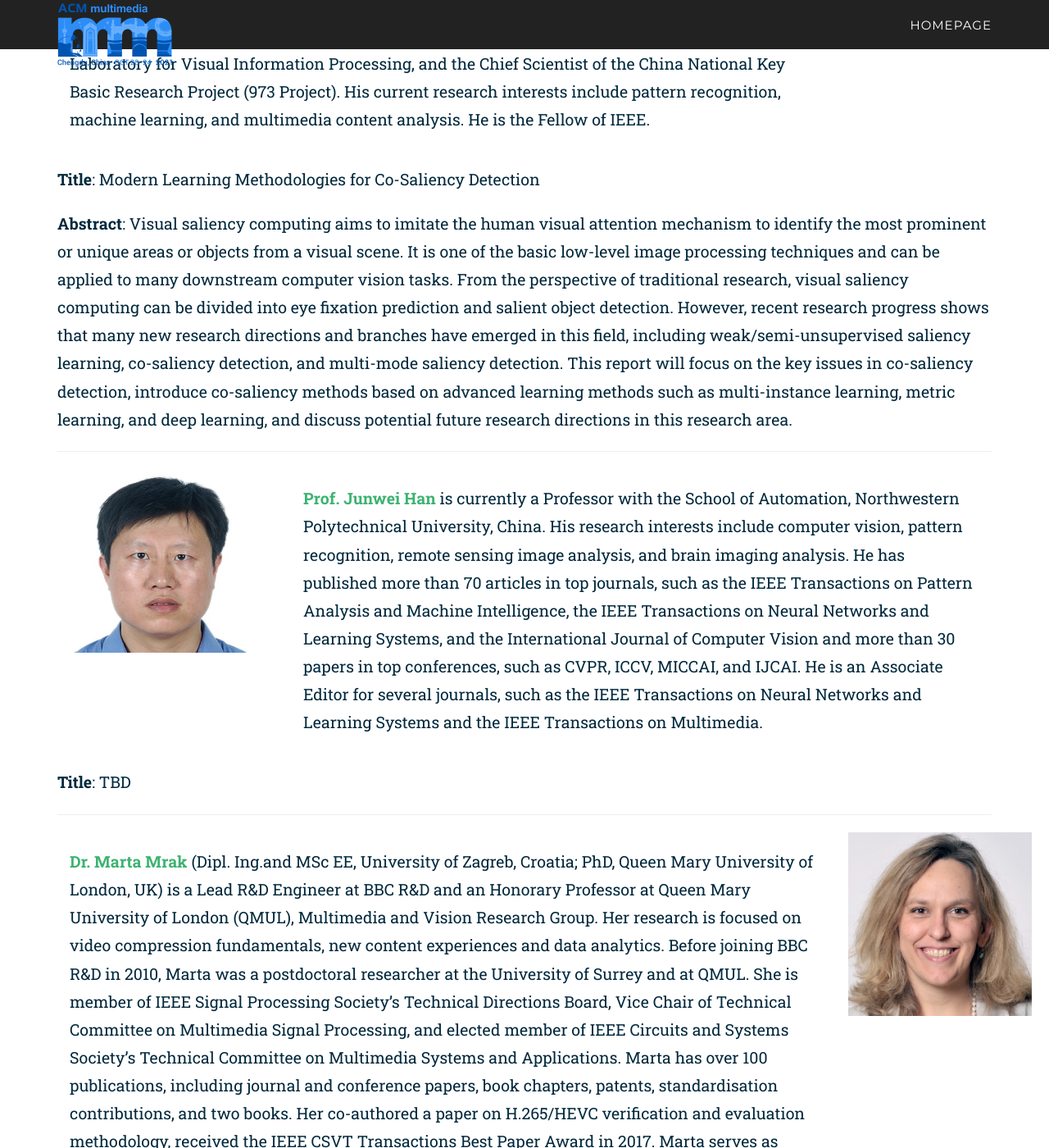
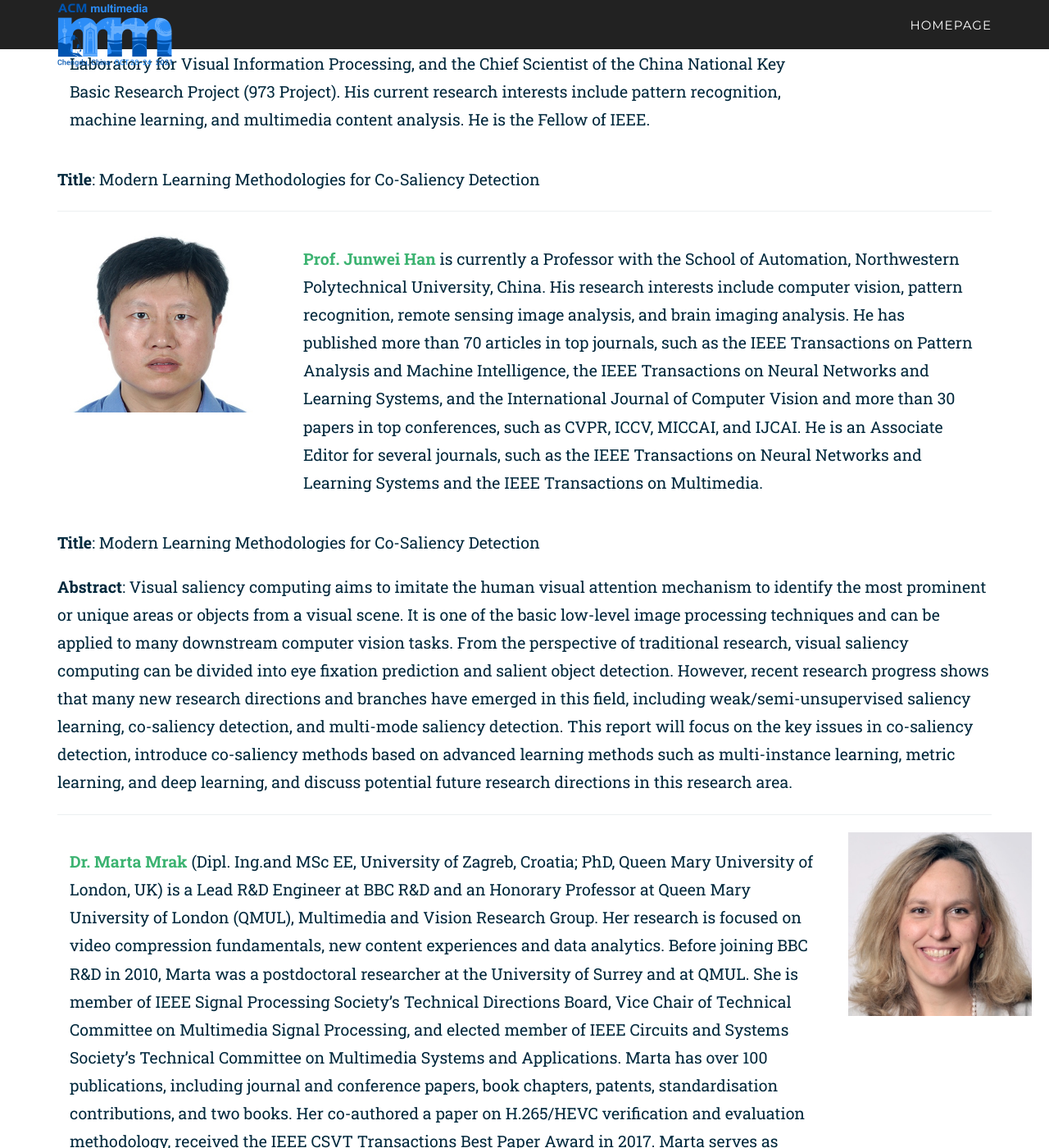
Before and after one commit to MCFR-MM22/MCFR-MM22.github.io, a Jekyll site: the page built from _2021_pages/speakers_info.html, in a window 1280 px wide and 1400 px high, scrolled down 429 px. Shown: the whole window at 82% size. Built offline with Jekyll 4.4.1, drawn with Linux system fonts in a browser that asks for light colours; some web fonts are replaced.

Commit message:
Update speakers_info.html
add talk of Prof. Junwei Han

```diff
--- a/_includes/2021_data/speakers_info.html
+++ b/_includes/2021_data/speakers_info.html
@@ -19,8 +19,8 @@
                 </div>
                 <div class="row">
                     <p class="large"><strong>Title</strong>: Modern Learning Methodologies for Co-Saliency Detection</p>
-<!--                     <p class="large"><strong>Keynote Slides</strong>: The download link is [<a href="https://drive.google.com/file/d/1gfa0LQsiQEq5awvXhTpJvq0V3657L7lD/view?usp=sharing">keynote-slides</a>]</p> -->
-                    <p class="large"><strong>Abstract</strong>: Visual saliency computing aims to imitate the human visual attention mechanism to identify the most prominent or unique areas or objects from a visual scene. It is one of the basic low-level image processing techniques and can be applied to many downstream computer vision tasks. From the perspective of traditional research, visual saliency computing can be divided into eye fixation prediction and salient object detection. However, recent research progress shows that many new research directions and branches have emerged in this field, including weak/semi-unsupervised saliency learning, co-saliency detection, and multi-mode saliency detection. This report will focus on the key issues in co-saliency detection, introduce co-saliency methods based on advanced learning methods such as multi-instance learning, metric learning, and deep learning, and discuss potential future research directions in this research area.</p>
+<!--                     <p class="large"><strong>Keynote Slides</strong>: The download link is [<a href="https://drive.google.com/file/d/1gfa0LQsiQEq5awvXhTpJvq0V3657L7lD/view?usp=sharing">keynote-slides</a>]</p>
+                    <p class="large"><strong>Abstract</strong>: Visual saliency computing aims to imitate the human visual attention mechanism to identify the most prominent or unique areas or objects from a visual scene. It is one of the basic low-level image processing techniques and can be applied to many downstream computer vision tasks. From the perspective of traditional research, visual saliency computing can be divided into eye fixation prediction and salient object detection. However, recent research progress shows that many new research directions and branches have emerged in this field, including weak/semi-unsupervised saliency learning, co-saliency detection, and multi-mode saliency detection. This report will focus on the key issues in co-saliency detection, introduce co-saliency methods based on advanced learning methods such as multi-instance learning, metric learning, and deep learning, and discuss potential future research directions in this research area.</p> -->
                     <hr />
                 </div>
                 <div class="row">
@@ -32,9 +32,9 @@
                     </div>
                 </div>
                 <div class="row">
-                    <p class="large"><strong>Title</strong>: TBD</p>
-<!--                     <p class="large"><strong>Keynote Slides</strong>: The download link is [<a href="https://drive.google.com/file/d/19G_P9SlqHXc2Bs4TC8WRztLGTeFmpI5h/view?usp=sharing">keynote-slides</a>]</p>
-                    <p class="large"><strong>Abstract</strong>: Progress in video understanding has been astonishing in the past decade. Classifying, localizing, tracking and even segmenting actor instances at the pixel level is now common place, thanks to label-supervised machine learning. Yet, it is becoming increasingly clear that label-supervised knowledge transfer is expensive to obtain and scale, especially as the need for spatiotemporal detail and compositional semantic specification in long video sequences increases. In this talk we will discuss alternatives to label-supervision, using semantics, language, ontologies, similarity and time as the primary knowledge sources for various video understanding challenges. Despite being less example-dependent, the proposed algorithmic solutions are naturally embedded in modern (self-)-learned representations and lead to state-of-the-art unseen activity recognition in space and time.</p> -->
+                    <p class="large"><strong>Title</strong>: Modern Learning Methodologies for Co-Saliency Detection</p>
+<!--                     <p class="large"><strong>Keynote Slides</strong>: The download link is [<a href="https://drive.google.com/file/d/19G_P9SlqHXc2Bs4TC8WRztLGTeFmpI5h/view?usp=sharing">keynote-slides</a>]</p> -->
+                    <p class="large"><strong>Abstract</strong>:  Visual saliency computing aims to imitate the human visual attention mechanism to identify the most prominent or unique areas or objects from a visual scene. It is one of the basic low-level image processing techniques and can be applied to many downstream computer vision tasks. From the perspective of traditional research, visual saliency computing can be divided into eye fixation prediction and salient object detection. However, recent research progress shows that many new research directions and branches have emerged in this field, including weak/semi-unsupervised saliency learning, co-saliency detection, and multi-mode saliency detection. This report will focus on the key issues in co-saliency detection, introduce co-saliency methods based on advanced learning methods such as multi-instance learning, metric learning, and deep learning, and discuss potential future research directions in this research area.</p>
                     <hr />
                 </div>
                 <div class="row">
```
